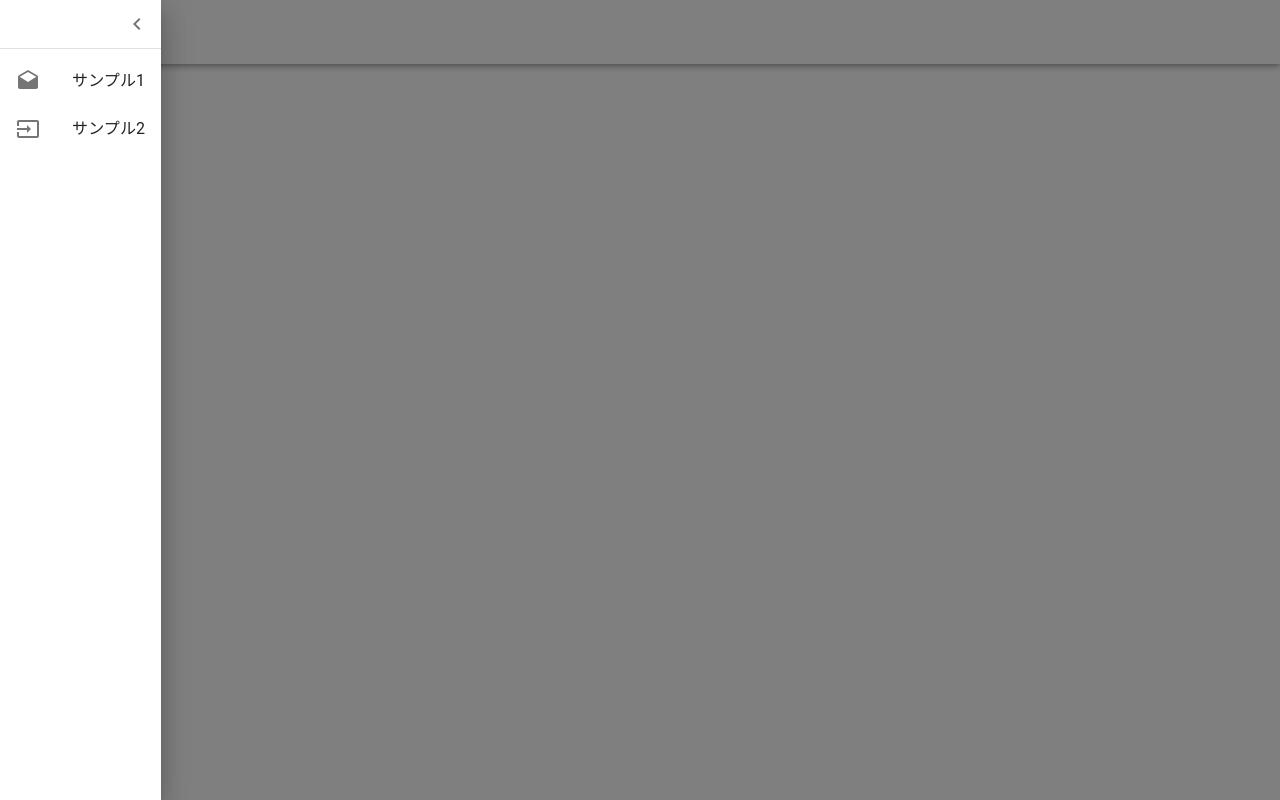
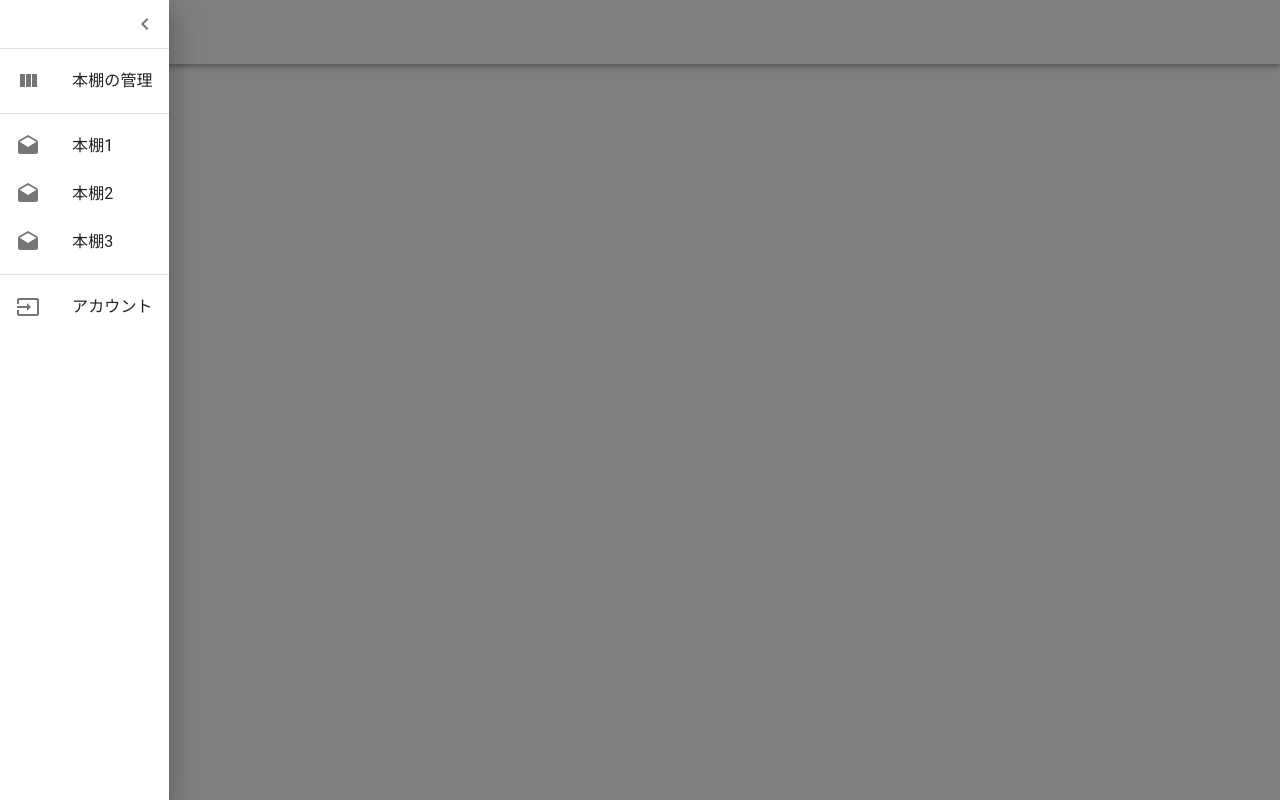
Before and after one commit to igm50/shelvo, a React (Create React App) app: page / in a window 1280 px wide. Both pictures are taken after a click on the button 48 px from the left and 32 px from the top of the page. Built offline with nearby package versions, Linux system fonts and the light colour scheme.

Commit message:
update: メニュー項目を編集

```diff
--- a/src/containers/ecosystems/Menu.tsx
+++ b/src/containers/ecosystems/Menu.tsx
@@ -9,7 +9,7 @@ import {
   Divider,
   IconButton
 } from '@material-ui/core'
-import { Input, Drafts, ChevronLeft } from '@material-ui/icons'
+import { Input, Drafts, ChevronLeft, ViewColumn } from '@material-ui/icons'
 
 interface Props {
   isOpen: boolean
@@ -28,15 +28,39 @@ const Menu: React.FC<Props> = props => {
       <List>
         <ListItem button>
           <ListItemIcon>
+            <ViewColumn />
+          </ListItemIcon>
+          <ListItemText>本棚の管理</ListItemText>
+        </ListItem>
+      </List>
+      <Divider />
+      <List>
+        <ListItem>
+          <ListItemIcon>
             <Drafts />
           </ListItemIcon>
-          <ListItemText>サンプル1</ListItemText>
+          <ListItemText>本棚1</ListItemText>
         </ListItem>
+        <ListItem>
+          <ListItemIcon>
+            <Drafts />
+          </ListItemIcon>
+          <ListItemText>本棚2</ListItemText>
+        </ListItem>
+        <ListItem>
+          <ListItemIcon>
+            <Drafts />
+          </ListItemIcon>
+          <ListItemText>本棚3</ListItemText>
+        </ListItem>
+      </List>
+      <Divider />
+      <List>
         <ListItem button>
           <ListItemIcon>
             <Input />
           </ListItemIcon>
-          <ListItemText>サンプル2</ListItemText>
+          <ListItemText>アカウント</ListItemText>
         </ListItem>
       </List>
     </Drawer>
```
